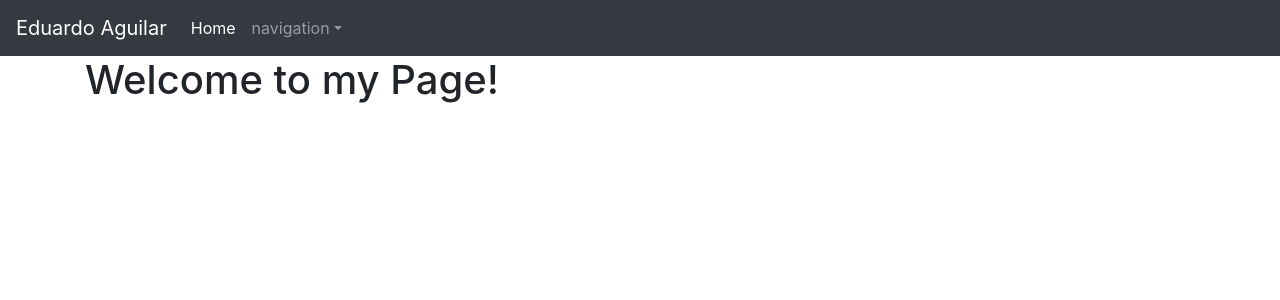
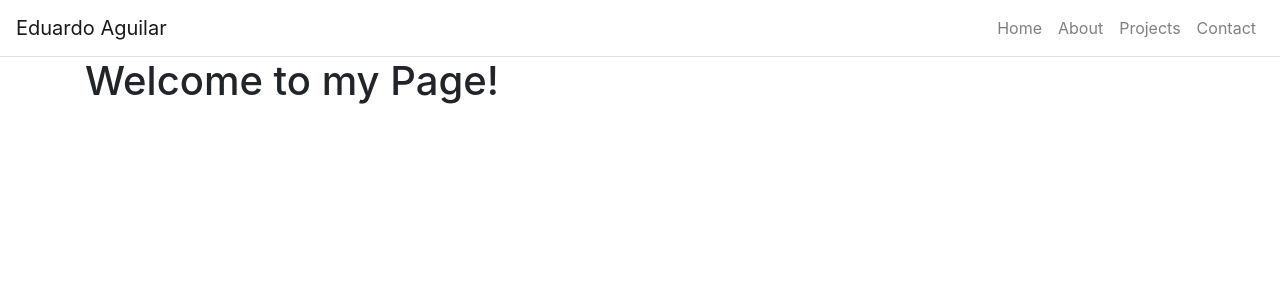
Before and after one commit to Reigningeddie/React-Portfolio, a React (Create React App) app: page / in a window 1280 px wide. Shown: the top 300 px of the page. Built offline with nearby package versions, Linux system fonts and the light colour scheme.

Commit message:
created new navbar and added bootstrap library

```diff
--- a/package.json
+++ b/package.json
@@ -7,6 +7,7 @@
     "@testing-library/react": "^9.5.0",
     "@testing-library/user-event": "^7.2.1",
     "react": "^16.13.1",
+    "react-bootstrap": "^1.3.0",
     "react-dom": "^16.13.1",
     "react-router-dom": "^5.2.0",
     "react-scripts": "3.4.3"
--- a/src/App.js
+++ b/src/App.js
@@ -1,9 +1,11 @@
 import React from 'react';
 import './App.css';
-import { BrowserRouter as Router, Route, Switch } from "react-router-dom";
-import Nav from "./components/nav bar/nav";
+import { BrowserRouter as Router, Route, Switch, Link } from "react-router-dom";
 import Home from "./components/home/home";
 import AboutMe from "./components/about me/aboutMe";
+import Navbar from 'react-bootstrap/Navbar';
+import Nav from 'react-bootstrap/Nav';
+
 
 class App extends React.Component {
 
@@ -33,7 +35,19 @@ class App extends React.Component {
   return (
     <Router>
       <div>
-        <Nav />
+        <Navbar className="border-bottom" expand="lg" fluid={true}>
+          <Navbar.Brand>Eduardo Aguilar</Navbar.Brand>
+          <Navbar.Toggle className="border-0" aria-controls="navbar-toggle" />
+          <Navbar.Collapse id="navbar-toggle">
+            <Nav className="ml-auto">
+              <Link className="nav-link" to="/Home">Home</Link>
+              <Link className="nav-link" to="/AboutMe">About</Link>
+              <Link className="nav-link" to="/Projects">Projects</Link>
+              <Link className="nav-link" to="/ContactMe">Contact</Link>
+            </Nav>
+          </Navbar.Collapse>
+        </Navbar>
+
         <Switch>
           <Route exact path="/" component={Home} />
           <Route exact path="/aboutme" component={AboutMe} />
--- a/src/components/nav bar/nav.js
+++ b/src/components/nav bar/nav.js
@@ -1,9 +1,9 @@
 import React from 'react';
 
-const Nav = () => {
+const NavBar = () => {
     return (
         <nav class="navbar navbar-expand-lg navbar-dark bg-dark">
-        <a class="navbar-brand" href="#">Eduardo Aguilar</a>
+        <a class="navbar-brand" href="/">Eduardo Aguilar</a>
         <button class="navbar-toggler" type="button" data-toggle="collapse" data-target="#navbarSupportedContent" aria-controls="navbarSupportedContent" aria-expanded="false" aria-label="Toggle navigation">
           <span class="navbar-toggler-icon"></span>
         </button>
@@ -11,16 +11,16 @@ const Nav = () => {
         <div class="collapse navbar-collapse" id="navbarSupportedContent">
           <ul class="navbar-nav mr-auto">
             <li class="nav-item active">
-              <a class="nav-link" href="Home.html">Home <span class="sr-only">(current)</span></a>
+              <a class="nav-link" href="/">Home <span class="sr-only">(current)</span></a>
             </li>
             <li class="nav-item dropdown">
-              <a class="nav-link dropdown-toggle" href="#" id="navbarDropdown" role="button" data-toggle="dropdown" aria-haspopup="true" aria-expanded="false">
+              <a class="nav-link dropdown-toggle" href="/" id="navbarDropdown" role="button" data-toggle="dropdown" aria-haspopup="true" aria-expanded="false">
                 navigation
               </a>
               <div class="dropdown-menu" aria-labelledby="navbarDropdown">
-                <a class="dropdown-item" href="Portfolio.html">Portfolio</a>
+                <a class="dropdown-item" href="/portfolio">Portfolio</a>
                 <div class="dropdown-divider"></div>
-                <a class="dropdown-item" href="Contact.html">Contact</a>
+                <a class="dropdown-item" href="/contact">Contact</a>
               </div>
             </li>
           </ul>
@@ -29,4 +29,4 @@ const Nav = () => {
     );
 };
 
-export default Nav;
+export default NavBar;
```
Also changed, not shown: 1 other file (tests, documents, lock files or other folders).
